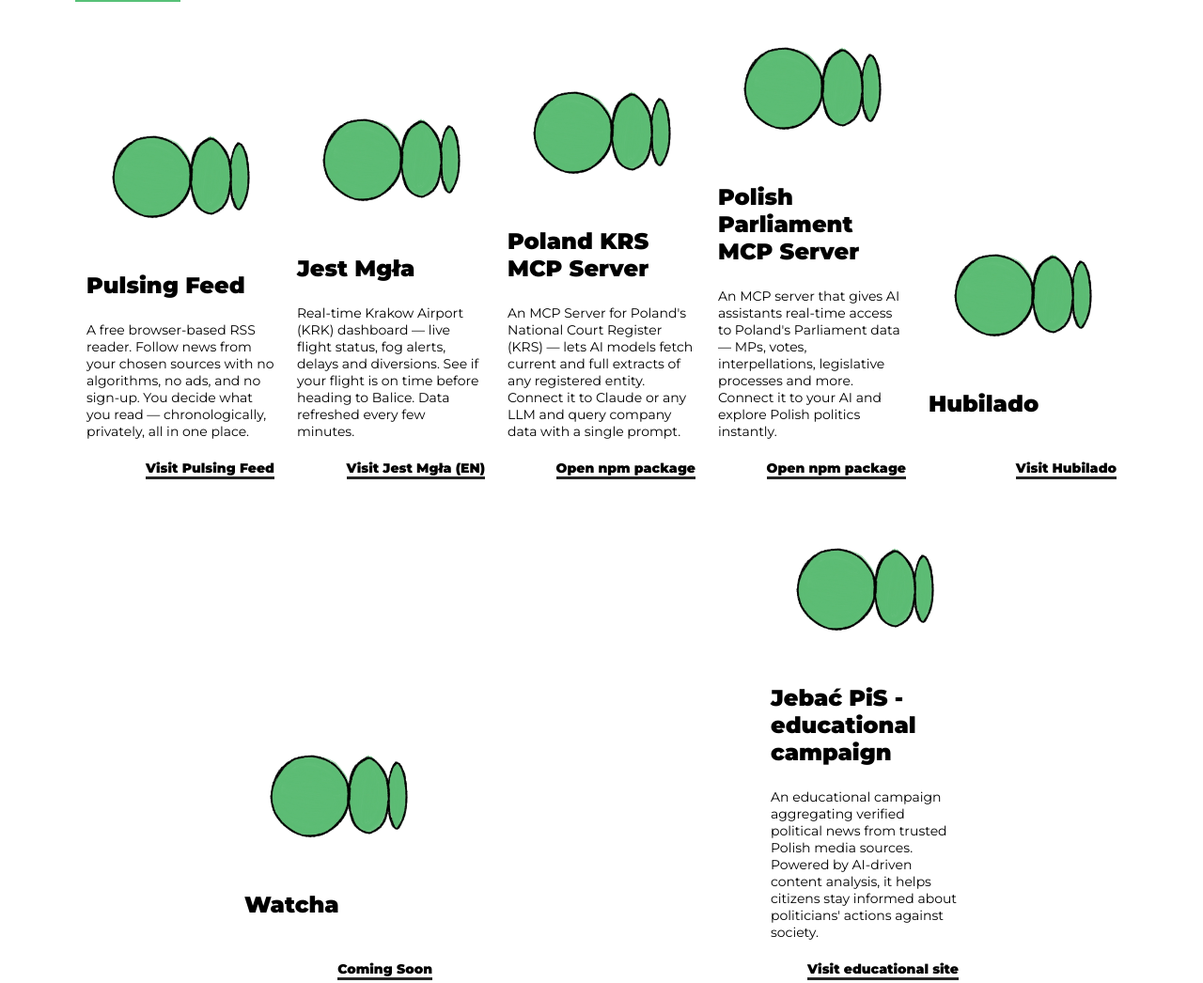
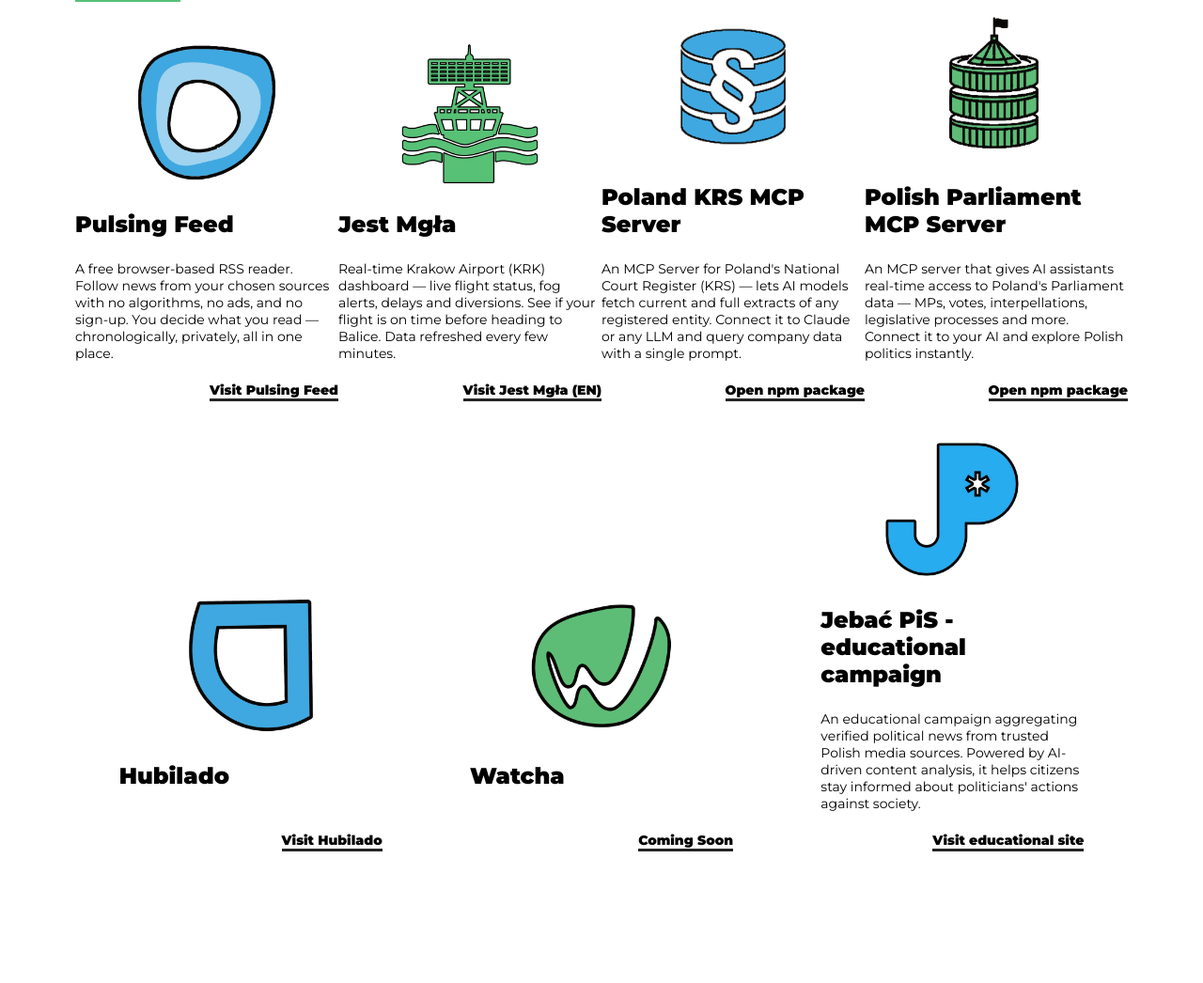
Before and after one commit to pkolawa/pkolawa.github.io, a website: page index.html in a window 1280 px wide. Shown: the part 2219-3265 px from the top of the page at 94% size. Drawn offline with Linux system fonts and the light colour scheme.

Commit message:
front-end adjustments

```diff
--- a/assets/scss/main.scss
+++ b/assets/scss/main.scss
@@ -44,8 +44,10 @@
 		align-content: center;
 	}
 	&--item{
-		flex-basis: 200px;
+		flex-basis: 300px;
+		max-width: 25%;
 		align-self: flex-end;
+		box-sizing: border-box;
 	}
 }
 
@@ -467,6 +469,7 @@
 	.flex{
 		&--item{
 			flex-basis: 55%;
+			max-width: 50%;
 		}
 	}
 	.fieldDetails{
@@ -511,6 +514,7 @@
 	.flex{
 		&--item{
 			flex-basis: 70%;
+			max-width: 100%;
 		}
 	}
 
--- a/index.html
+++ b/index.html
@@ -232,43 +232,43 @@
 			<h2 class="section__title">My projects</h2>
 			<div class="section__contentWrapper flex--wrapper">
 				<div class="field__overview-container flex--item">
-					<img src="./assets/img/logo-medium2.webp" loading="lazy" class="fieldDetails__repo-thumbnail" alt="Pulsing Feed logo" />
+					<img src="./assets/img/pulsingfeed_blue.webp" loading="lazy" class="fieldDetails__repo-thumbnail" alt="Pulsing Feed logo" />
 					<h3 class="field__overview-name">Pulsing Feed</h3>
 					<p class="field__overview-description">A free browser-based RSS reader. Follow news from your chosen sources with no algorithms, no ads, and no sign-up. You decide what you read — chronologically, privately, all in one place.</p>
 					<a href="#" class="fieldDetails__repo-link" target="_blank" rel="noopener noreferrer">Visit Pulsing Feed</a>
 				</div>
 				<div class="field__overview-container flex--item">
-					<img src="./assets/img/logo-medium2.webp" loading="lazy" class="fieldDetails__repo-thumbnail" alt="Jest Mgła logo" />
+					<img src="./assets/img/jestmgla_green.webp" loading="lazy" class="fieldDetails__repo-thumbnail" alt="Jest Mgła logo" />
 					<h3 class="field__overview-name">Jest Mgła</h3>
 					<p class="field__overview-description">Real-time Krakow Airport (KRK) dashboard — live flight status, fog alerts, delays and diversions. See if your flight is on time before heading to Balice. Data refreshed every few minutes.</p>
 					<a href="#" class="fieldDetails__repo-link" target="_blank" rel="noopener noreferrer">Visit Jest Mgła (EN)</a>
 				</div>
 				<div class="field__overview-container flex--item">
-					<img src="./assets/img/logo-medium2.webp" loading="lazy" class="fieldDetails__repo-thumbnail" alt="Poland KRS MCP Server logo" />
+					<img src="./assets/img/KRS-MCP_blue.webp" loading="lazy" class="fieldDetails__repo-thumbnail" alt="Poland KRS MCP Server logo" />
 					<h3 class="field__overview-name">Poland KRS MCP Server</h3>
 					<p class="field__overview-description">An MCP Server for Poland's National Court Register (KRS) — lets AI models fetch current and full extracts of any registered entity. Connect it to Claude or any LLM and query company data with a single prompt.</p>
 					<a href="#" class="fieldDetails__repo-link" target="_blank" rel="noopener noreferrer">Open npm package</a>
 				</div>
 				<div class="field__overview-container flex--item">
-					<img src="./assets/img/logo-medium2.webp" loading="lazy" class="fieldDetails__repo-thumbnail" alt="Polish Parliament MCP Server logo" />
+					<img src="./assets/img/Parliament-MCP_green.webp" loading="lazy" class="fieldDetails__repo-thumbnail" alt="Polish Parliament MCP Server logo" />
 					<h3 class="field__overview-name">Polish Parliament MCP Server</h3>
 					<p class="field__overview-description">An MCP server that gives AI assistants real-time access to Poland's Parliament data — MPs, votes, interpellations, legislative processes and more. Connect it to your AI and explore Polish politics instantly.</p>
 					<a href="#" class="fieldDetails__repo-link" target="_blank" rel="noopener noreferrer">Open npm package</a>
 				</div>
 				<div class="field__overview-container flex--item">
-					<img src="./assets/img/logo-medium2.webp" loading="lazy" class="fieldDetails__repo-thumbnail" alt="Pulsing Feed logo" />
+					<img src="./assets/img/hubilado_blue.webp" loading="lazy" class="fieldDetails__repo-thumbnail" alt="Pulsing Feed logo" />
 					<h3 class="field__overview-name">Hubilado</h3>
 					<p class="field__overview-description"></p>
 					<a href="https://hubilado.com" class="fieldDetails__repo-link" target="_blank" rel="noopener noreferrer">Visit Hubilado</a>
 				</div>
 				<div class="field__overview-container flex--item">
-					<img src="./assets/img/logo-medium2.webp" loading="lazy" class="fieldDetails__repo-thumbnail" alt="Pulsing Feed logo" />
+					<img src="./assets/img/watcha_green.webp" loading="lazy" class="fieldDetails__repo-thumbnail" alt="Pulsing Feed logo" />
 					<h3 class="field__overview-name">Watcha</h3>
 					<p class="field__overview-description"></p>
 					<a href="#" class="fieldDetails__repo-link" target="_blank" rel="noopener noreferrer">Coming Soon</a>
 				</div>
 				<div class="field__overview-container flex--item">
-					<img src="./assets/img/logo-medium2.webp" loading="lazy" class="fieldDetails__repo-thumbnail" alt="Pulsing Feed logo" />
+					<img src="./assets/img/jebacpis_blue.webp" loading="lazy" class="fieldDetails__repo-thumbnail" alt="Pulsing Feed logo" />
 					<h3 class="field__overview-name">Jebać PiS - educational campaign</h3>
 					<p class="field__overview-description">An educational campaign aggregating verified political news from trusted Polish media sources. Powered by AI-driven content analysis, it helps citizens stay informed about politicians' actions against society.</p>
 					<a href="https://jebacpis.edu.pl" class="fieldDetails__repo-link" target="_blank" rel="noopener noreferrer">Visit educational site</a>
```
Also changed, not shown: assets/css/main.css, 1 other file.
